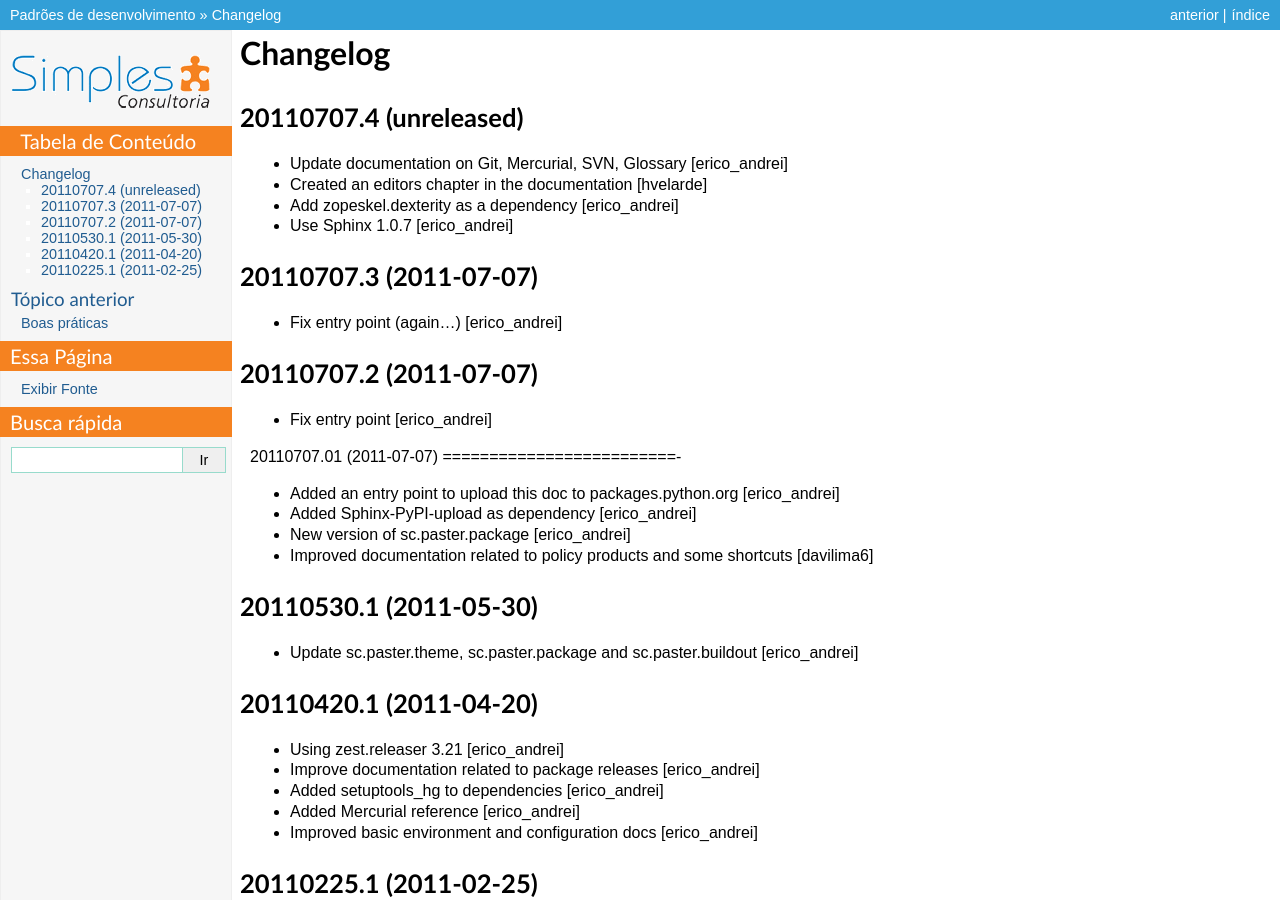
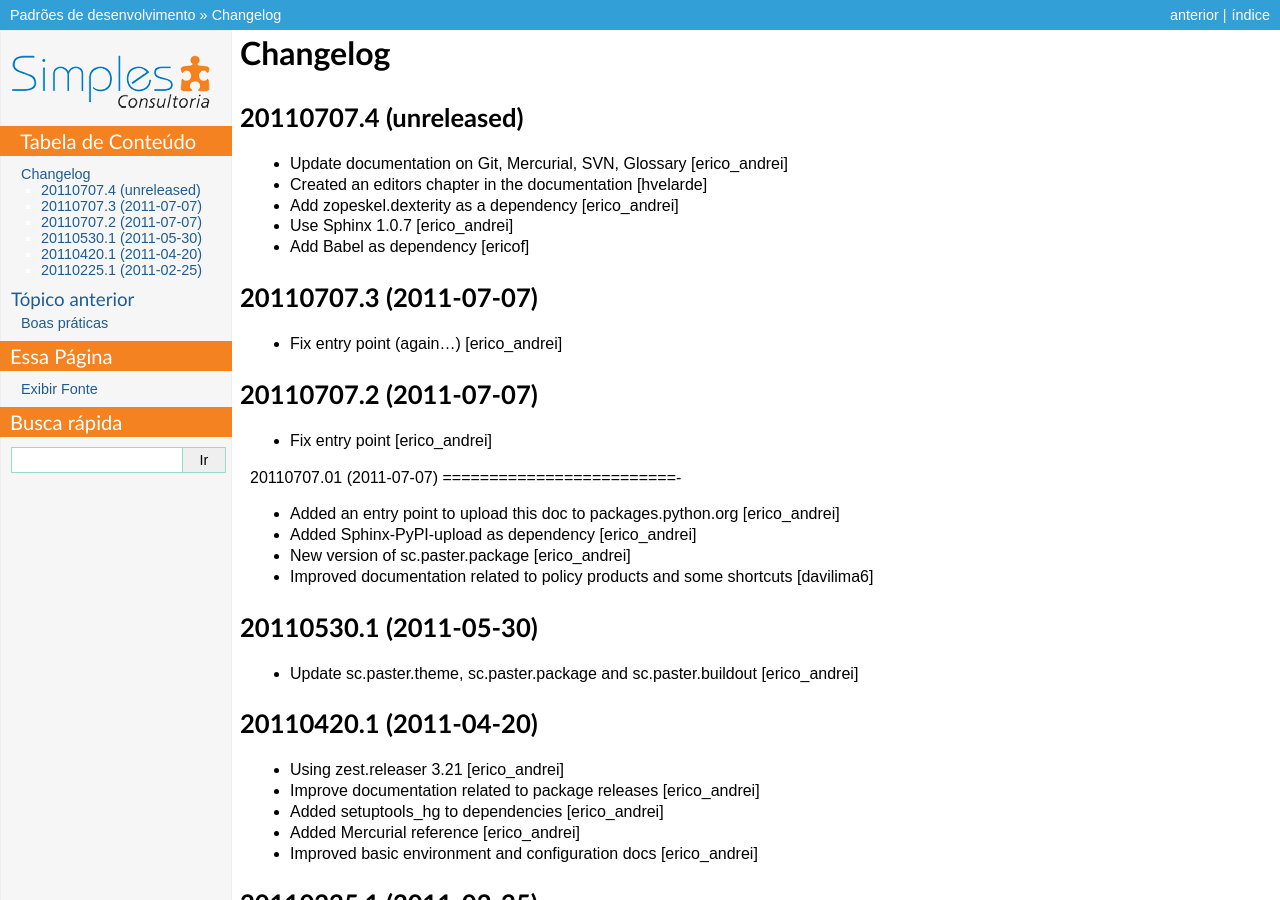
Before and after one commit to simplesconsultoria/sc.dev.core, a Sphinx documentation site: the page built from docs/HISTORY.txt, in a window 1280 px wide and 900 px high. Built offline with Sphinx 7.4.7, drawn with Linux system fonts in a browser that asks for light colours.

Commit message:
Add Babel as dependency for sc.dev.core

```diff
--- a/docs/HISTORY.txt
+++ b/docs/HISTORY.txt
@@ -12,6 +12,8 @@ Changelog
 * Add zopeskel.dexterity as a dependency [erico_andrei]
 
 * Use Sphinx 1.0.7 [erico_andrei]
+
+* Add Babel as dependency [ericof]
 
 
 20110707.3 (2011-07-07)
--- a/setup.py
+++ b/setup.py
@@ -34,6 +34,7 @@ setup(name='sc.dev.core',
           'collective.dist==0.2.5',
           'zest.releaser==3.30',
           'Sphinx',
+          'Babel',
           'rst2pdf==0.16',
           'i18ndude==3.2.2',
           'Sphinx-PyPI-upload==0.2.1',
```
